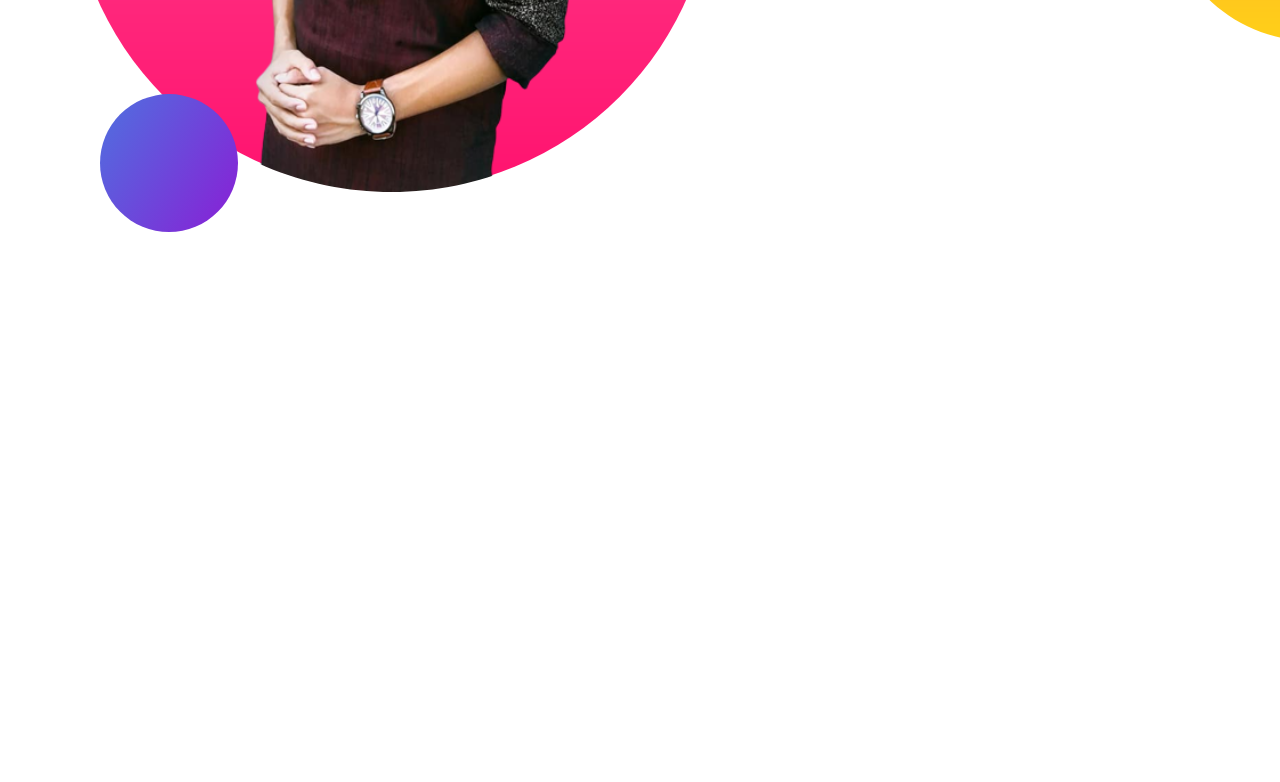
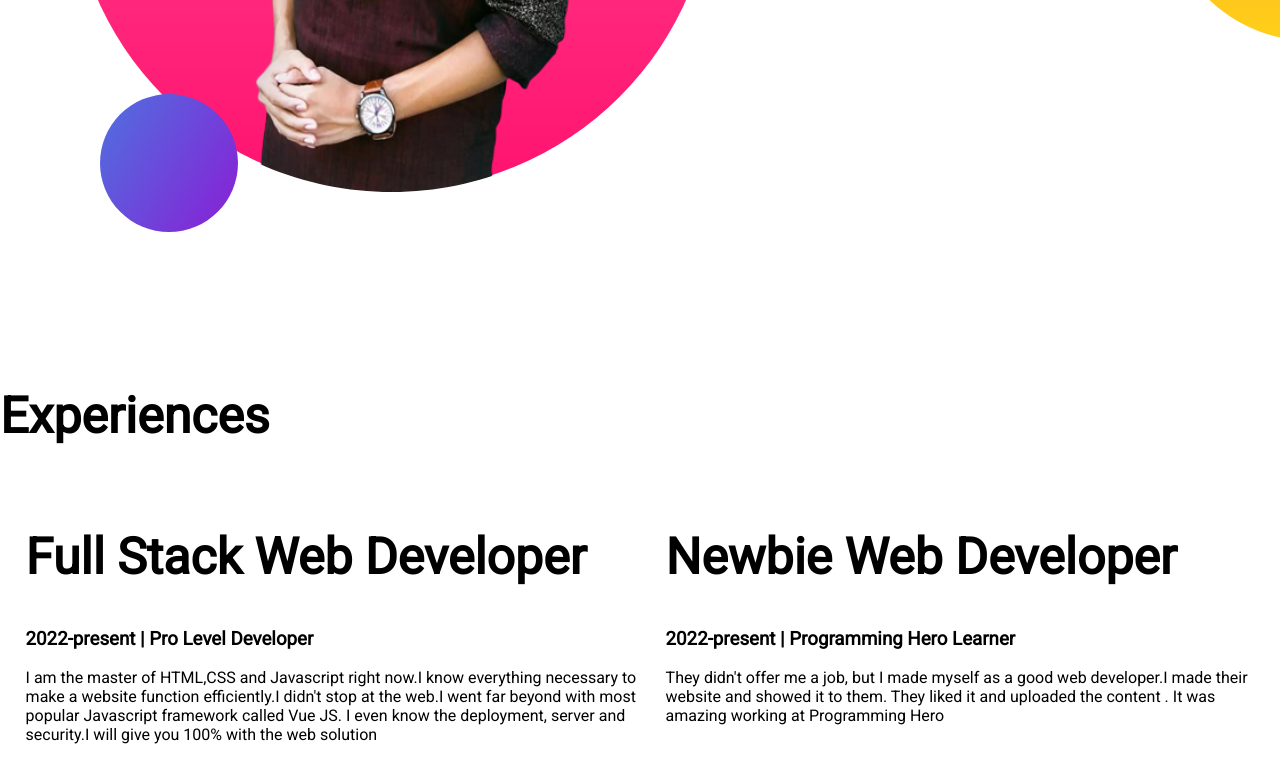
Before and after one commit to HishamXS420/Developer-portfolio, a plain HTML site: page Index.html in a window 1280 px wide. Shown: the part 1436-2218 px from the top of the page. Before the commit the page ends 1823 px from the top, so only its background shows below. Drawn offline with Linux system fonts and the light colour scheme.

Commit message:
Refactored

```diff
--- a/Index.html
+++ b/Index.html
@@ -13,7 +13,7 @@
 </head>
 
 <body>
-    <section class="Banner">
+    <section class="Banner flexible">
 
 
         <div class="Alignment">
@@ -34,7 +34,7 @@
             <img src="Images/my-bg.png" alt="">
         </div>
     </section>
-    <section class="Dream">
+    <section class="Dream flexible">
         <div class="Position">
             <img src="images/my-bg2 (2).png" alt="">
 
@@ -56,6 +56,36 @@
 
     </section>
 
+    <section class="Experience">
+        <h1>Experiences</h1>
+
+
+        <div class="flexible">
+            <div class="Alignment">
+                <h1>Full Stack Web Developer</h1>
+                <h3>2022-present | Pro Level Developer</h3>
+                <p>I am the master of HTML,CSS and Javascript right now.I know everything necessary to make a website
+                    function efficiently.I didn't stop at the web.I went far beyond with most popular Javascript
+                    framework
+                    called Vue JS. I even know the deployment, server and security.I will give you 100% with the web
+                    solution</p>
+
+            </div>
+
+            <div class="Alignment">
+                <h1>Newbie Web Developer</h1>
+                <h3>2022-present | Programming Hero Learner</h3>
+                <p>They didn't offer me a job, but I made myself as a good web developer.I made their website and showed
+                    it
+                    to them. They liked it and uploaded the content . It was amazing working at Programming Hero</p>
+
+            </div>
+
+        </div>
+
+
+    </section>
+
 </body>
 
 </html>
--- a/style.css
+++ b/style.css
@@ -29,7 +29,7 @@
     color: blue;
 }
 
-section {
+.flexible {
 
     display: flex;
     margin-bottom: 150px;
```
